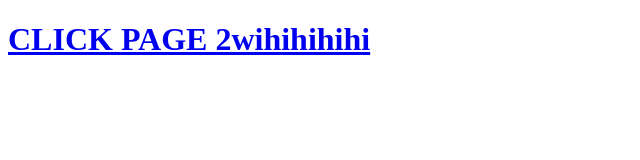
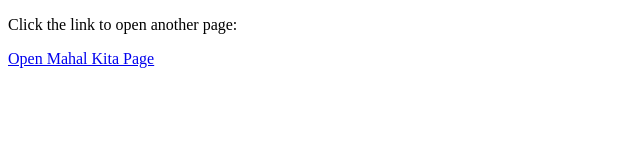
Before and after one commit to cuppie32/Website, a plain HTML site: page index.html in a window 1280 px wide. Shown: the whole page, without its empty margins (0-640 px from the left). Drawn offline with Linux system fonts and the light colour scheme.

Commit message:
Update index.html

```diff
--- a/index.html
+++ b/index.html
@@ -1,16 +1,12 @@
 <!DOCTYPE html>
-
-<html>
-
+<html lang="en">
 <head>
-    <title> CP3 Web </title>
+    <meta charset="UTF-8">
+    <meta name="viewport" content="width=device-width, initial-scale=1.0">
+    <title>Click to Open Mahal Kita Page</title>
 </head>
 <body>
-
-    <a href="page2.html">
-       <h1> CLICK PAGE 2wihihihihi </h1>
-    </a>
-
+    <p>Click the link to open another page:</p>
+    <a href="mahal-kita-page.html" target="_blank">Open Mahal Kita Page</a>
 </body>
-
 </html>
```
